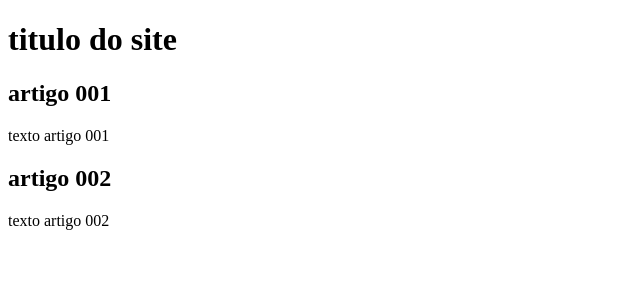
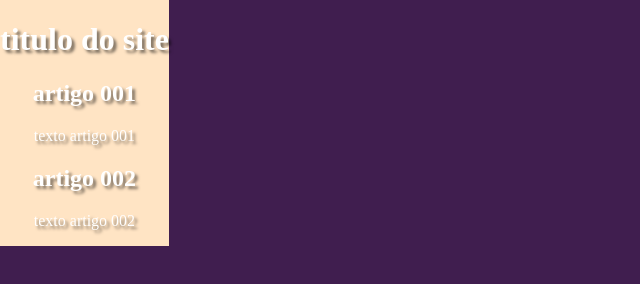
Before and after one commit to Guilherme-09/aula-branch, a plain HTML site: page index.html in a window 1280 px wide. Shown: the whole page, without its empty margins (0-640 px from the left). Drawn offline with Linux system fonts and the light colour scheme.

Commit message:
add index css

```diff
--- /dev/null
+++ b/index.css
@@ -0,0 +1,16 @@
+*{
+    box-sizing: border-box;
+}
+body{
+    margin: 0;
+    padding: 0;
+    background-color: #401e4f;
+    display: flex;
+    text-align: center;
+}
+main{
+    background-color: bisque;
+    color: white;
+    text-shadow: 3px 3px 3px rgba(0, 0,0, 0.5);
+
+}
--- a/index.html
+++ b/index.html
@@ -5,6 +5,7 @@
     <meta http-equiv="X-UA-Compatible" content="IE=edge">
     <meta name="viewport" content="width=device-width, initial-scale=1.0">
     <title>Criação de site com branch</title>
+    <link rel="stylesheet" href="index.css">
 </head>
 <body>
     <main>
```
